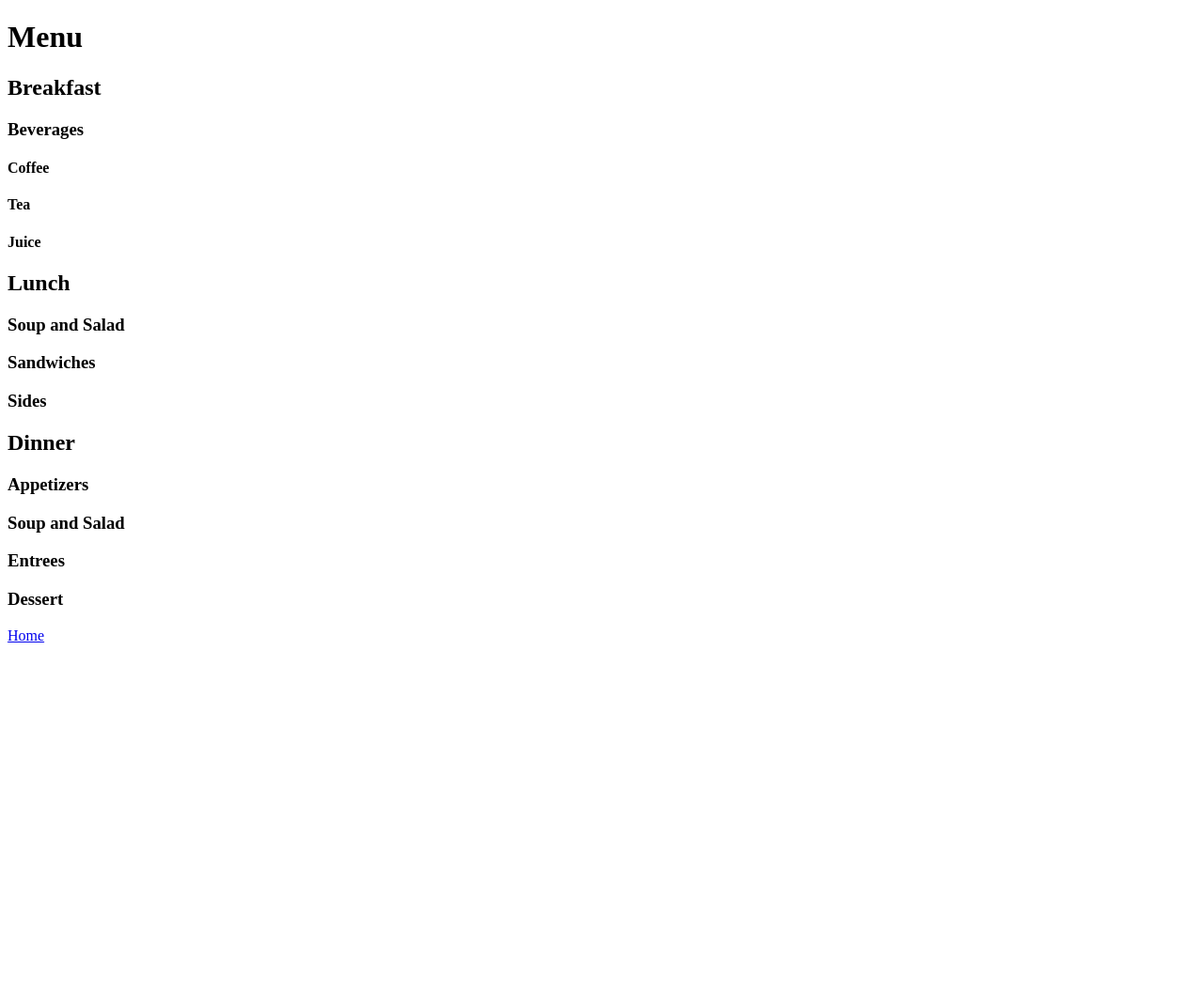
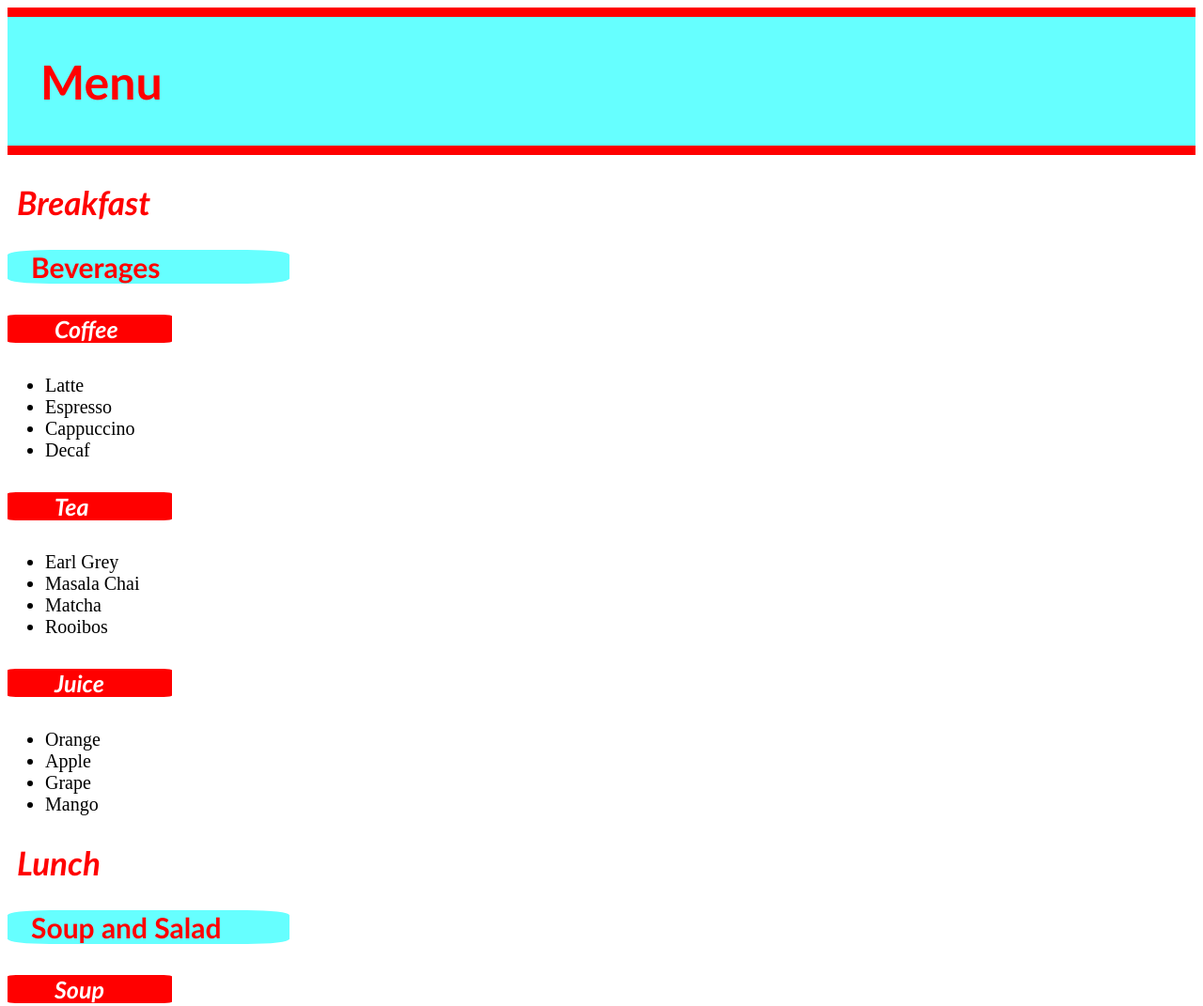
Before and after one commit to jlthompson76/restaurant-website, a plain HTML site: page menu/menu.html in a window 1280 px wide. Shown: the top 1071 px of the page at 94% size. Before the commit the page ends 800 px from the top, so only its background shows below. Drawn offline with Linux system fonts and the light colour scheme.

Commit message:
Add CSS stylesheets

```diff
--- a/menu/menu.html
+++ b/menu/menu.html
@@ -1,26 +1,51 @@
 <!DOCTYPE html>
 <html>
     <head>
+        <link rel="stylesheet" type="text/css" href="../styles/stylesheet1.css" />
         <title>Menu</title>
     </head>
     <body>
-        <h1>Menu</h1>
+        <div class="header">
+            <h1>Menu</h1>
+        </div>
         <h2>Breakfast</h2>
         <h3>Beverages</h3>
         <h4>Coffee</h4>
+            <ul>
+                <li>Latte</li>
+                <li>Espresso</li>
+                <li>Cappuccino</li>
+                <li>Decaf</li>
+            </ul>
         <h4>Tea</h4>
+            <ul>
+                <li>Earl Grey</li>
+                <li>Masala Chai</li>
+                <li>Matcha</li>
+                <li>Rooibos</li>
+            </ul>
         <h4>Juice</h4>
+            <ul>
+                <li>Orange</li>
+                <li>Apple</li>
+                <li>Grape</li>
+                <li>Mango</li>
+            </ul>
         <h2>Lunch</h2>
         <h3>Soup and Salad</h3>
+        <h4>Soup</h4>
+        <h4>Salad</h4>
         <h3>Sandwiches</h3>
         <h3>Sides</h3>
         <h2>Dinner</h2>
         <h3>Appetizers</h3>
         <h3>Soup and Salad</h3>
+        <h4>Soup</h4>
+        <h4>Salad</h4>
         <h3>Entrees</h3>
         <h3>Dessert</h3>
         <div class="footer">
-            <p><a href="../index.html">Home</a></p>
+            <a href="../index.html">Home</a>
         </div>
     </body>
 </html>
--- /dev/null
+++ b/styles/stylesheet1.css
@@ -0,0 +1,78 @@
+body {
+    font-family: 'Times New Roman', Times, serif;
+    font-size: 125%;
+}
+
+.header {
+    background-color: #66ffff;
+    border-top: 10px solid #ff0000;
+    border-bottom: 10px solid #ff0000;
+    padding: 5px 0 5px 25px;
+}
+
+.footer {
+    background-color: #66ffff;
+    border-top: 5px solid #ff0000;
+    border-bottom: 5px solid #ff0000;
+    padding: 10px 0 10px 20px;
+    color: #ff0000;
+}
+
+a:link {
+    color: #ff0000;
+}
+
+a:hover {
+    color: #00cccc;
+}
+
+a:visited {
+    color: #666666;
+}
+
+h1, h2, h3, h4, h5, h6 {
+    color: #ff0000;
+    font-family: 'Trebuchet MS', 'Lucida Sans Unicode', 'Lucida Grande', 'Lucida Sans', Arial, sans-serif;
+    padding-left: 10px;
+}
+
+h1 {
+    font-size: 250%;
+}
+
+h2 {
+    font-size: 175%;
+    font-style: italic;
+}
+
+h3 {
+    font-size: 150%;
+    background-color: #66ffff;
+    border-radius: 15%;
+    width: 275px;
+    padding-left: 25px;
+}
+
+h4 {
+    font-size: 125%;
+    font-style: italic;
+    color: #ffffff;
+    background-color: #ff0000;
+    border-radius: 5%;
+    width:125px;
+    padding-left: 50px;
+}
+
+h5 {
+    font-size: 100%;
+}
+
+h6 {
+    font-size: 75%;
+}
+
+p {
+    padding-left: 15px;
+    width: 90%;
+    line-height: 1.6;
+}
--- /dev/null
+++ b/styles/stylesheet2.css
@@ -0,0 +1,78 @@
+body {
+    font-family: 'Segoe UI', Tahoma, Geneva, Verdana, sans-serif;
+    font-size: 125%;
+}
+
+.header {
+    background-color: #ffcccc;
+    border-top: 10px solid #66cccc;
+    border-bottom: 10px solid #66cccc;
+    padding: 5px 0 5px 25px;
+}
+
+.footer {
+    background-color: #ffcccc;
+    border-top: 5px solid #66cccc;
+    border-bottom: 5px solid #66cccc;
+    padding: 10px 0 10px 20px;
+    color: #66cccc;
+}
+
+a:link {
+    color: #66cccc;
+}
+
+a:hover {
+    color: #ffcc66;
+}
+
+a:visited {
+    color: #660000;
+}
+
+h1, h2, h3, h4, h5, h6 {
+    color: #66cccc;
+    font-family: Georgia, 'Times New Roman', Times, serif;
+    padding-left: 10px;
+}
+
+h1 {
+    font-size: 250%;
+}
+
+h2 {
+    font-size: 175%;
+    font-style: italic;
+}
+
+h3 {
+    font-size: 150%;
+    background-color: #ffcccc;
+    border-radius: 15%;
+    width: 275px;
+    padding-left: 25px;
+}
+
+h4 {
+    font-size: 125%;
+    font-style: italic;
+    color: #ffffff;
+    background-color: #66cccc;
+    border-radius: 5%;
+    width:125px;
+    padding-left: 50px;
+}
+
+h5 {
+    font-size: 100%;
+}
+
+h6 {
+    font-size: 75%;
+}
+
+p {
+    padding-left: 15px;
+    width: 90%;
+    line-height: 1.6;
+}
```
Also changed, not shown: about/about.html (+5 -2 lines), about/directions/directions.html (+5 -3 lines), about/locations/locations.html (+6 -3 lines), catering/catering.html (+6 -3 lines), contact-us/contactus.html (+7 -4 lines), index.html (+4 -1 lines), reservations/reservations.html (+7 -3 lines).
